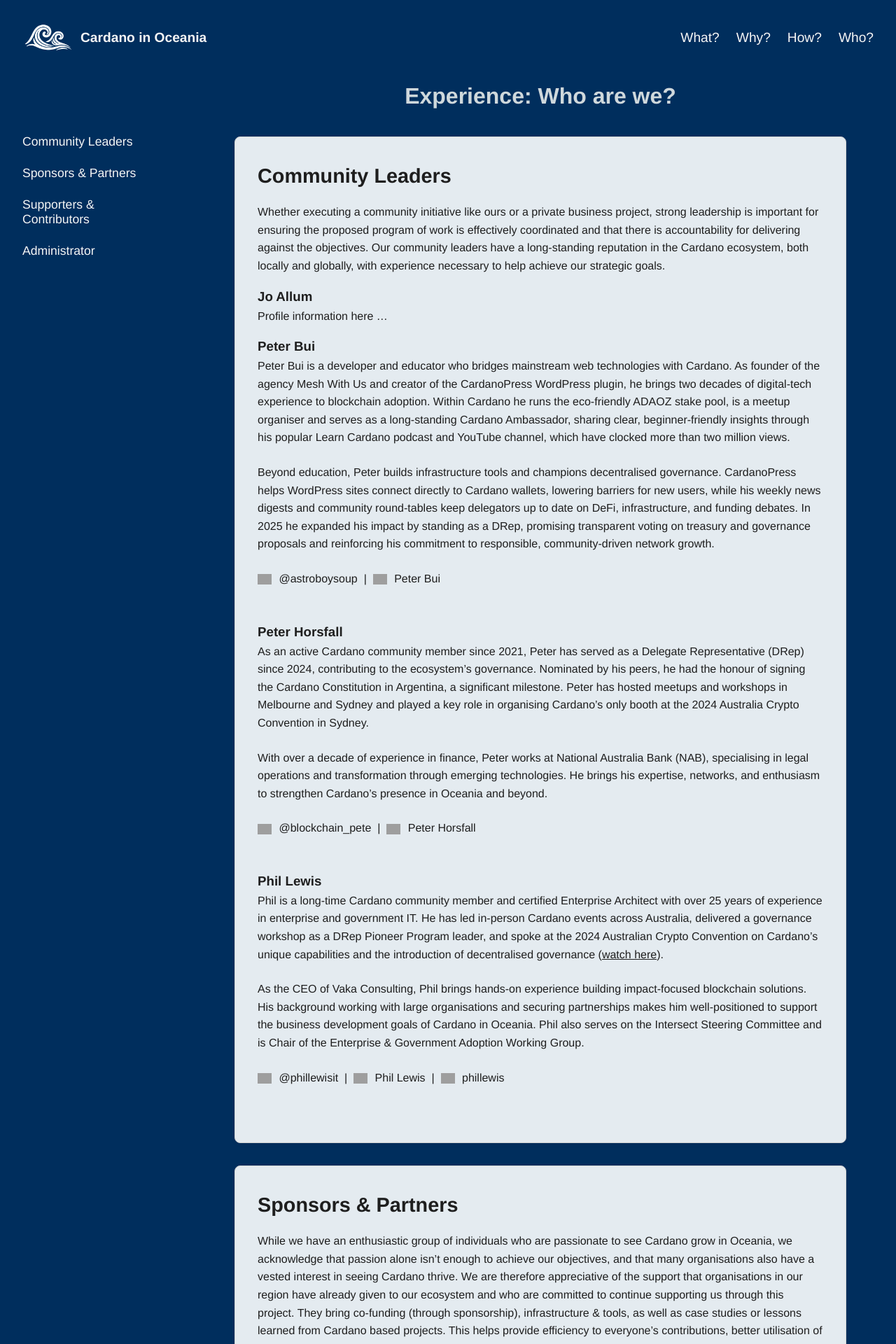
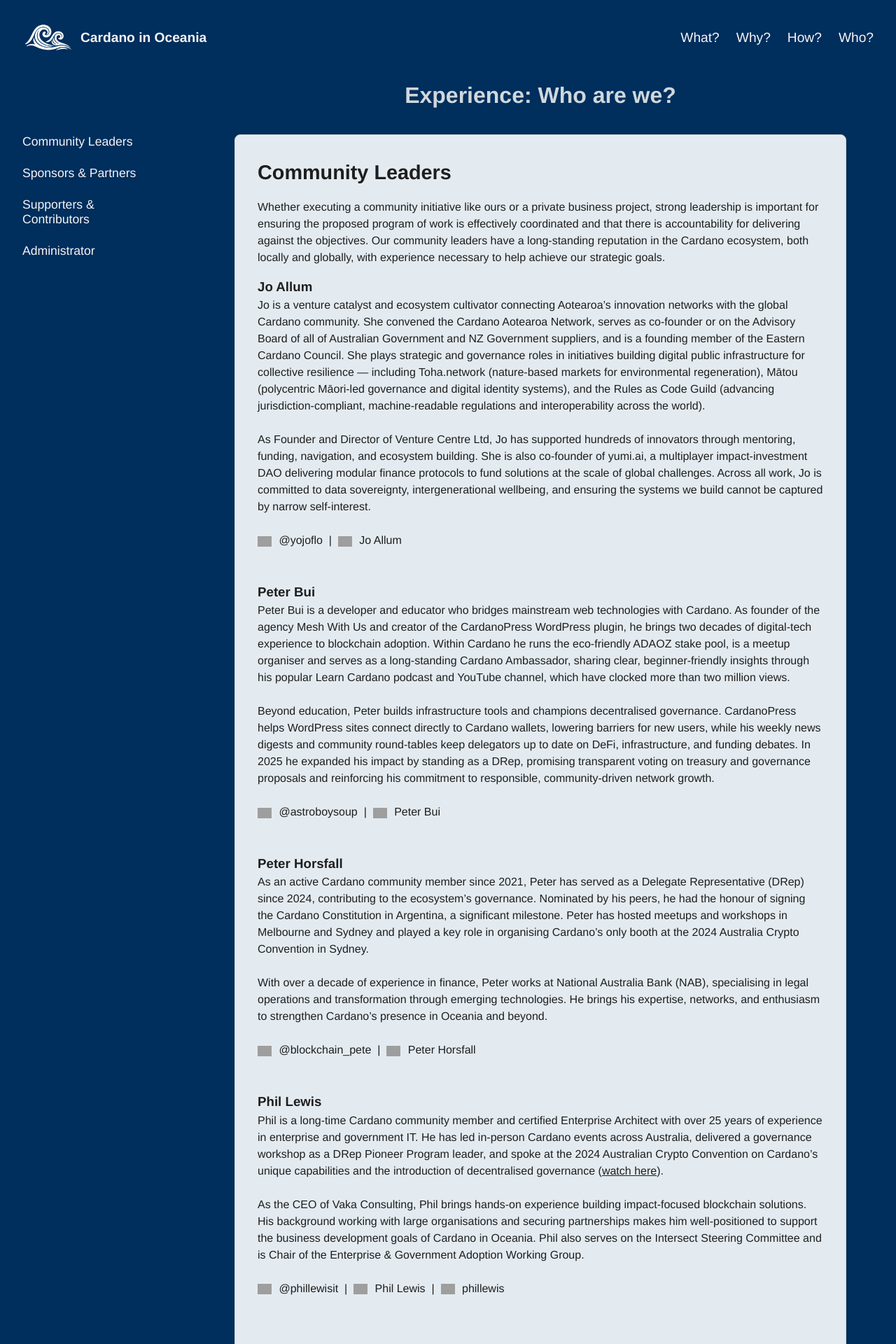
Before and after one commit to cardano-in-oceania/cardano-in-oceania.github.io, a Jekyll site: the page built from pages/who.md, in a window 1280 px wide. Shown: the top 1920 px of the page at 70% size. Built offline with Jekyll 4.4.1, drawn with Linux system fonts in a browser that asks for light colours; some of the changed text lies outside the part shown; grey boxes are pictures that could not be loaded.

Commit message:
Added Jo's content

```diff
--- a/assets/css/main.scss
+++ b/assets/css/main.scss
@@ -87,11 +87,11 @@
 .hero {
   display: flex;
   flex-direction: column;
-  justify-content: space-between; /* text top, wave bottom */
+  justify-content: space-evenly;
   align-items: center;
   width: 100%;
-  height: 80vh;
-  padding-top: 4rem; /* drop below header */
+  height: 65vh;
+  //padding-top: 4rem; /* drop below header */
   box-sizing: border-box;
   text-align: center;
 }
@@ -153,7 +153,7 @@
   //max-width: 1024px;
   //margin: 1rem 12rem 4rem 8rem;
   padding: 1rem 3rem;
-  line-height: 1.6;
+  line-height: 1.5;
   border-radius: 8px;
 }
 .content h1 {
@@ -215,7 +215,8 @@
 /* Home page content section */
 .home-section {
   width: 60%;
-  padding: 2rem;
+  font-size: 1.1rem;
+  padding: 1rem;
   margin: 2rem 20%;
   color: $text-muted;
 }
@@ -279,7 +280,8 @@
   }
     .home-section {
     width: 100%;
-    padding: 2rem;
+    font-size: 1.1rem;
+    padding: 1rem;
     margin: 0;
     color: $text-muted;
   }
--- a/pages/who.md
+++ b/pages/who.md
@@ -11,7 +11,15 @@
 Whether executing a community initiative like ours or a private business project, strong leadership is important for ensuring the proposed program of work is effectively coordinated and that there is accountability for delivering against the objectives. Our community leaders have a long-standing reputation in the Cardano ecosystem, both locally and globally, with experience necessary to help achieve our strategic goals.
 
 ### Jo Allum
-Profile information here ...
+Jo is a venture catalyst and ecosystem cultivator connecting Aotearoa’s innovation networks with the global Cardano community. She convened the Cardano Aotearoa Network, serves as co-founder or on the Advisory Board of all of Australian Government and NZ Government suppliers, and is a founding member of the Eastern Cardano Council. She plays strategic and governance roles in initiatives building digital public infrastructure for collective resilience — including Toha.network (nature-based markets for environmental regeneration), Mātou (polycentric Māori-led governance and digital identity systems), and the Rules as Code Guild (advancing jurisdiction-compliant, machine-readable regulations and interoperability across the world).
+
+As Founder and Director of Venture Centre Ltd, Jo has supported hundreds of innovators through mentoring, funding, navigation, and ecosystem building. She is also co-founder of yumi.ai, a multiplayer impact-investment DAO delivering modular finance protocols to fund solutions at the scale of global challenges. Across all work, Jo is committed to data sovereignty, intergenerational wellbeing, and ensuring the systems we build cannot be captured by narrow self-interest.
+
+{% include social-links.html
+  x="yojoflo"
+  linkedin="joallum"
+  linkedin_display="Jo Allum"
+%}
 
 ### Peter Bui
 Peter Bui is a developer and educator who bridges mainstream web technologies with Cardano. As founder of the agency Mesh With Us and creator of the CardanoPress WordPress plugin, he brings two decades of digital-tech experience to blockchain adoption. Within Cardano he runs the eco-friendly ADAOZ stake pool, is a meetup organiser and serves as a long-standing Cardano Ambassador, sharing clear, beginner-friendly insights through his popular Learn Cardano podcast and YouTube channel, which have clocked more than two million views.
@@ -61,7 +69,7 @@
 %}
 
 ### TokenFlows
-Profile information here ...
+Tokenflows equips builders with the tools to practice Token Engineering on EUTxO chains like Cardano. Through hands‑on tutorials and simulations—spanning mechanism design, cadCAD modelling, market dynamics, canvases, and more—it translates complex token economics into learnable and deployable systems. Designed for those ready to move beyond theory and prototype with rigour new economic systems.
 
 {% include social-links.html
   website="https://tokenflows.xyz/"
@@ -79,14 +87,16 @@
 %}
 
 ### Venture Centre
-Profile information here ...
+Venture Centre enables entrepreneurial ecosystems where courageous people coordinate — and coordination creates change. Based in Tauranga Moana, we connect innovators to the tools and talent in the Cardano community. We support the design and launch of systems that serve communities, not just markets — from digital public infrastructure and data sovereignty products, to nature-based markets and polycentric governance models. Our work spans initiatives such as Toha.network, Mātou, the Rules-as-Code Guild, and the Cardano Aotearoa Network, ensuring Aotearoa’s perspectives are included in shaping global innovation.
+
+Venture Centre bridges local ingenuity with global networks to channel capital, skills, and relationships into high-integrity, impact-driven projects.
 
 {% include social-links.html
-  website="https://www.venturecentre.io/"
+  website="https://venturecentre.io/"
 %}
 
 ### yūmi.ai
-Profile information here ...
+yūmi is building modular, multiplayer impact-investing tooling on Cardano. In partnership with NZ government agencies like the Ministry for Culture and Heritage and New Zealand’s Social Investment Agency, yūmi co-designs digital public infrastructure that blends cultural wisdom, social impact, financial and economic coordination.
 
 {% include social-links.html
   website="https://yumi.ai/"
```
Also changed, not shown: pages/how.md (+2 -2 lines), pages/what.md (+5 -5 lines).
